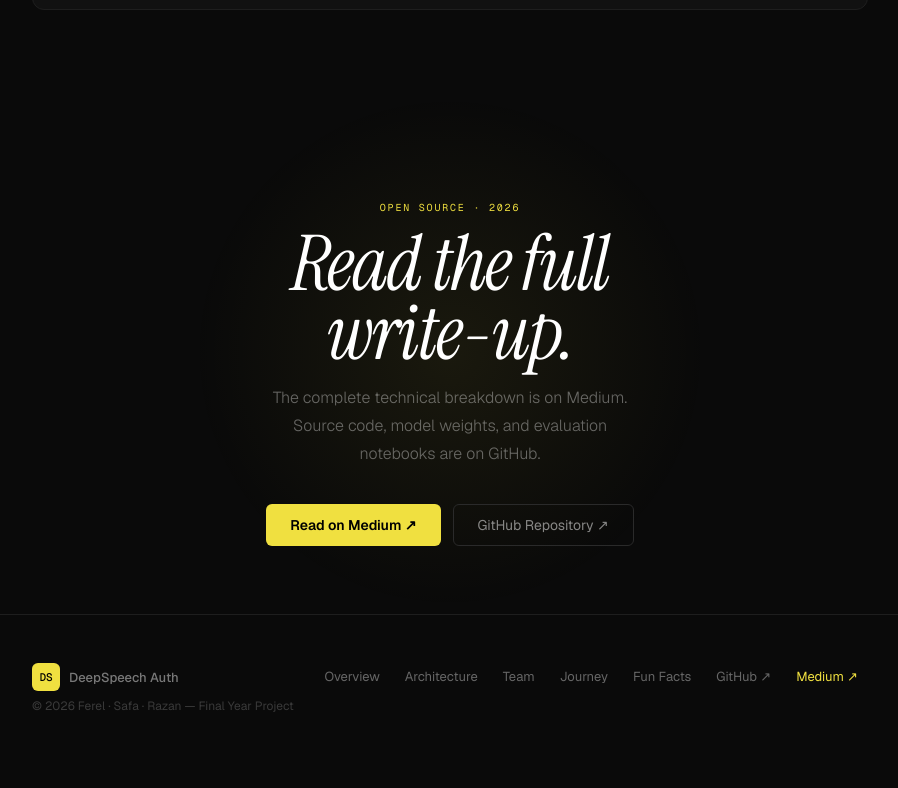
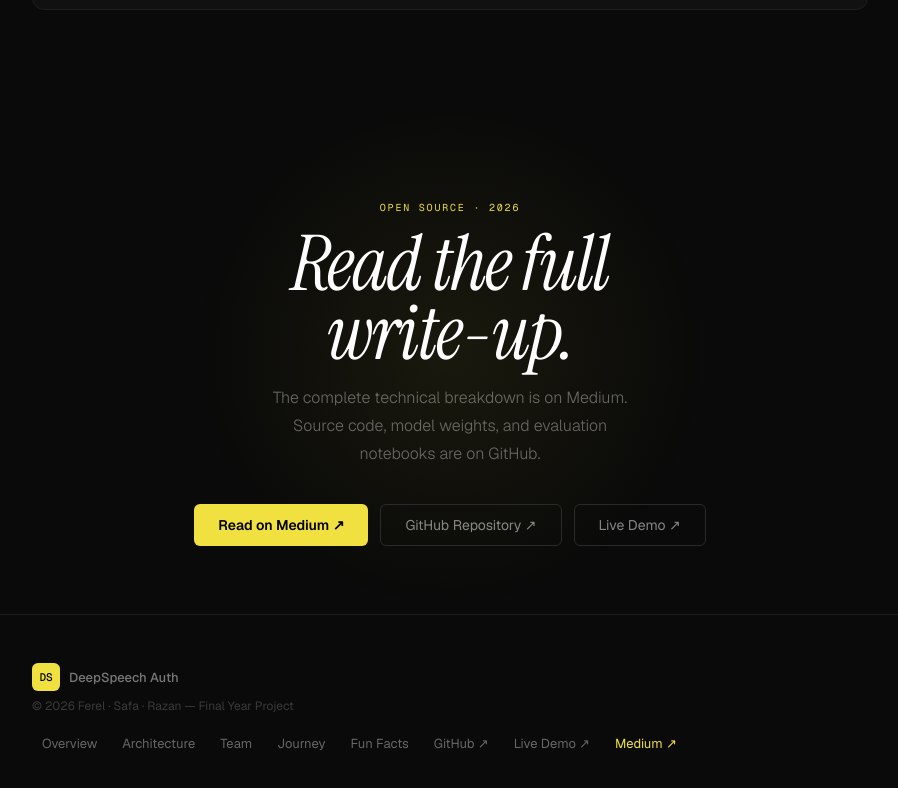
Before and after one commit to zan4yov/fried-kcv-website, a React (Vite) app: page / in a window 1280 px wide. Shown: the part 7462-8250 px from the top of the page, without its empty margins (190-1088 px from the left). Before the commit the page ends 8224 px from the top, so only its background shows below. Built offline with nearby package versions, Linux system fonts and the light colour scheme.

Commit message:
feat: add Live Demo button linking to HuggingFace Spaces
- Cta.tsx: new ghost button beside Medium and GitHub buttons
- Footer.tsx: add Live Demo link in footer nav
- Links to https://huggingface.co/spaces/narcissablack/fake67-app

```diff
--- a/src/components/Cta.tsx
+++ b/src/components/Cta.tsx
@@ -32,6 +32,14 @@ export default function Cta() {
           >
             GitHub Repository ↗
           </a>
+          <a
+            href="https://huggingface.co/spaces/narcissablack/fake67-app"
+            target="_blank"
+            rel="noreferrer"
+            className="inline-flex items-center gap-2 text-white/50 font-sans text-sm border border-bdh px-6 py-2.5 rounded-md hover:border-[rgba(240,224,64,0.28)] hover:text-white/80 transition-all"
+          >
+            Live Demo ↗
+          </a>
         </div>
       </div>
     </section>
--- a/src/components/Footer.tsx
+++ b/src/components/Footer.tsx
@@ -38,6 +38,14 @@ export default function Footer() {
           GitHub ↗
         </a>
         <a
+          href="https://huggingface.co/spaces/narcissablack/fake67-app"
+          target="_blank"
+          rel="noreferrer"
+          className="text-[13px] text-mt no-underline px-2.5 py-1 rounded-[5px] transition-all duration-200 hover:text-y hover:bg-[rgba(240,224,64,0.07)]"
+        >
+          Live Demo ↗
+        </a>
+        <a
           href="https://medium.com/@ferelibrahim01/04a015c8f885"
           target="_blank"
           rel="noreferrer"
```
